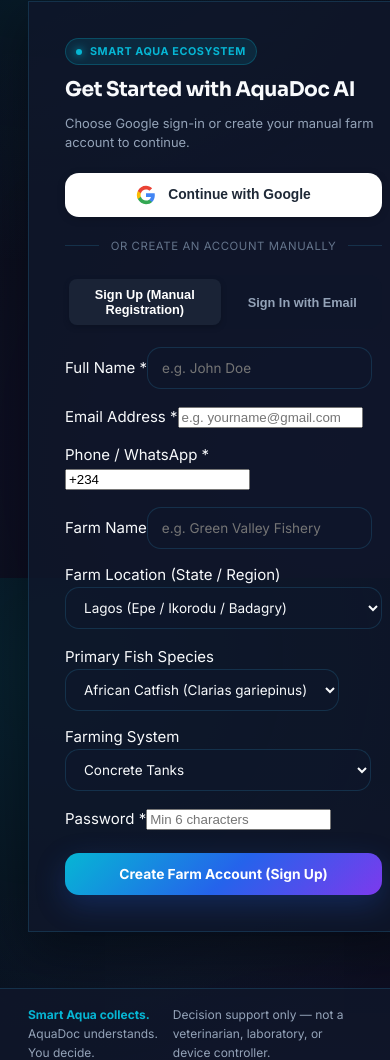
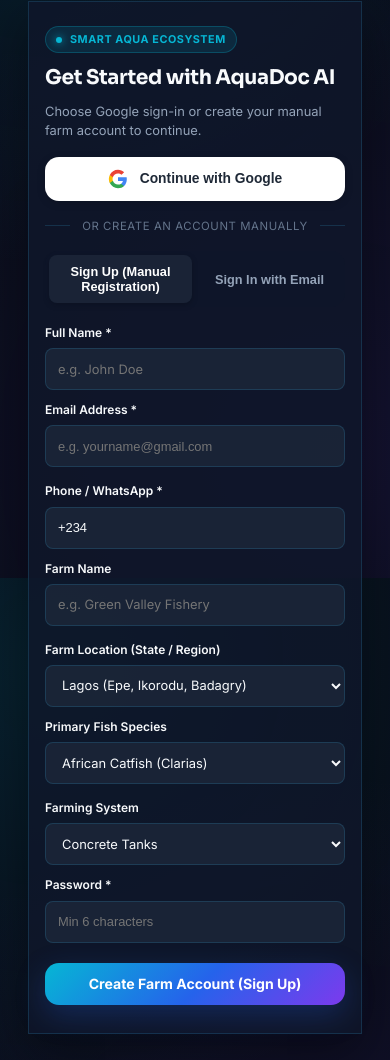
Before and after one commit to Web3diviner/SmartAQUA, a React (Vite) app in the folder aquadoc-web/: page /auth in a window 390 px wide. Shown: the part 266-1326 px from the top of the page. Built offline with nearby package versions, Linux system fonts and the light colour scheme; no server answers.

Commit message:
fix: align form input fields into responsive 2-column grid and ensure create account button visibility with scrollable container

```diff
--- a/aquadoc-web/src/components/AuthModal.tsx
+++ b/aquadoc-web/src/components/AuthModal.tsx
@@ -271,12 +271,12 @@
                   onChange={(e) => setSignupForm({ ...signupForm, farmLocation: e.target.value })}
                   className="input"
                 >
-                  <option value="Lagos State (Epe / Ikorodu / Badagry)">Lagos (Epe / Ikorodu / Badagry)</option>
-                  <option value="Ogun State (Abeokuta / Ijebu / Sagamu)">Ogun (Abeokuta / Ijebu / Sagamu)</option>
-                  <option value="Oyo State (Ibadan / Oyo / Ogbomoso)">Oyo (Ibadan / Oyo / Ogbomoso)</option>
-                  <option value="Delta & Rivers (Asaba / Port Harcourt)">Delta & Rivers (Asaba / Port Harcourt)</option>
-                  <option value="FCT Abuja & Northern Hubs">FCT Abuja & Northern Hubs</option>
-                  <option value="West Africa Regional (Ghana / Cameroon)">West Africa Regional (Ghana / Cameroon)</option>
+                  <option value="Lagos State (Epe / Ikorodu / Badagry)">Lagos (Epe, Ikorodu, Badagry)</option>
+                  <option value="Ogun State (Abeokuta / Ijebu / Sagamu)">Ogun (Abeokuta, Sagamu, Ijebu)</option>
+                  <option value="Oyo State (Ibadan / Oyo / Ogbomoso)">Oyo (Ibadan, Ogbomoso)</option>
+                  <option value="Delta & Rivers (Asaba / Port Harcourt)">Delta & Rivers (Port Harcourt, Asaba)</option>
+                  <option value="FCT Abuja & Northern Hubs">Abuja & Northern Hubs</option>
+                  <option value="West Africa Regional (Ghana / Cameroon)">West Africa (Ghana, Cameroon)</option>
                 </select>
               </div>
 
@@ -287,8 +287,8 @@
                   onChange={(e) => setSignupForm({ ...signupForm, primarySpecies: e.target.value })}
                   className="input"
                 >
-                  <option value="African Catfish (Clarias gariepinus)">African Catfish (Clarias gariepinus)</option>
-                  <option value="Nile Tilapia (Oreochromis niloticus)">Nile Tilapia (Oreochromis niloticus)</option>
+                  <option value="African Catfish (Clarias gariepinus)">African Catfish (Clarias)</option>
+                  <option value="Nile Tilapia (Oreochromis niloticus)">Nile Tilapia (Oreochromis)</option>
                   <option value="Heteroclarias Hybrid (Clarias x Heterobranchus)">Heteroclarias Hybrid</option>
                   <option value="Pangasius / Asian Catfish">Pangasius Catfish</option>
                 </select>
@@ -306,7 +306,7 @@
                   <option value="Concrete Tanks">Concrete Tanks</option>
                   <option value="Earthen Ponds">Earthen Ponds</option>
                   <option value="Tarpaulin Tanks">Tarpaulin Tanks</option>
-                  <option value="Recirculating Aquaculture System (RAS)">Recirculating Aquaculture System (RAS)</option>
+                  <option value="Recirculating Aquaculture System (RAS)">RAS (Recirculating System)</option>
                 </select>
               </div>
 
--- a/aquadoc-web/src/pages/AuthPage.tsx
+++ b/aquadoc-web/src/pages/AuthPage.tsx
@@ -281,12 +281,12 @@
                   onChange={(e) => setSignupForm({ ...signupForm, farmLocation: e.target.value })}
                   className="input"
                 >
-                  <option value="Lagos State (Epe / Ikorodu / Badagry)">Lagos (Epe / Ikorodu / Badagry)</option>
-                  <option value="Ogun State (Abeokuta / Ijebu / Sagamu)">Ogun (Abeokuta / Ijebu / Sagamu)</option>
-                  <option value="Oyo State (Ibadan / Oyo / Ogbomoso)">Oyo (Ibadan / Oyo / Ogbomoso)</option>
-                  <option value="Delta & Rivers (Asaba / Port Harcourt)">Delta & Rivers (Asaba / Port Harcourt)</option>
-                  <option value="FCT Abuja & Northern Hubs">FCT Abuja & Northern Hubs</option>
-                  <option value="West Africa Regional (Ghana / Cameroon)">West Africa Regional (Ghana / Cameroon)</option>
+                  <option value="Lagos State (Epe / Ikorodu / Badagry)">Lagos (Epe, Ikorodu, Badagry)</option>
+                  <option value="Ogun State (Abeokuta / Ijebu / Sagamu)">Ogun (Abeokuta, Sagamu, Ijebu)</option>
+                  <option value="Oyo State (Ibadan / Oyo / Ogbomoso)">Oyo (Ibadan, Ogbomoso)</option>
+                  <option value="Delta & Rivers (Asaba / Port Harcourt)">Delta & Rivers (Port Harcourt, Asaba)</option>
+                  <option value="FCT Abuja & Northern Hubs">Abuja & Northern Hubs</option>
+                  <option value="West Africa Regional (Ghana / Cameroon)">West Africa (Ghana, Cameroon)</option>
                 </select>
               </div>
 
@@ -297,8 +297,8 @@
                   onChange={(e) => setSignupForm({ ...signupForm, primarySpecies: e.target.value })}
                   className="input"
                 >
-                  <option value="African Catfish (Clarias gariepinus)">African Catfish (Clarias gariepinus)</option>
-                  <option value="Nile Tilapia (Oreochromis niloticus)">Nile Tilapia (Oreochromis niloticus)</option>
+                  <option value="African Catfish (Clarias gariepinus)">African Catfish (Clarias)</option>
+                  <option value="Nile Tilapia (Oreochromis niloticus)">Nile Tilapia (Oreochromis)</option>
                   <option value="Heteroclarias Hybrid (Clarias x Heterobranchus)">Heteroclarias Hybrid</option>
                   <option value="Pangasius / Asian Catfish">Pangasius Catfish</option>
                 </select>
@@ -316,7 +316,7 @@
                   <option value="Concrete Tanks">Concrete Tanks</option>
                   <option value="Earthen Ponds">Earthen Ponds</option>
                   <option value="Tarpaulin Tanks">Tarpaulin Tanks</option>
-                  <option value="Recirculating Aquaculture System (RAS)">Recirculating Aquaculture System (RAS)</option>
+                  <option value="Recirculating Aquaculture System (RAS)">RAS (Recirculating System)</option>
                 </select>
               </div>
 
--- a/aquadoc-web/src/styles.css
+++ b/aquadoc-web/src/styles.css
@@ -2287,13 +2287,16 @@
 
 /* Auth Modal & Page */
 .auth-modal-card {
-  max-width: 540px;
+  max-width: 580px;
   width: 100%;
-  padding: 28px;
+  max-height: 88vh;
+  overflow-y: auto;
+  padding: 28px 24px;
   background: var(--bg-surface);
   border: 1px solid var(--border-app);
   border-radius: var(--radius-xl);
-  box-shadow: 0 24px 60px rgba(0, 0, 0, 0.6);
+  box-shadow: 0 24px 60px rgba(0, 0, 0, 0.7);
+  box-sizing: border-box;
 }
 
 .auth-page-container {
@@ -2301,16 +2304,18 @@
   display: grid;
   place-items: center;
   padding: 40px 16px;
+  box-sizing: border-box;
 }
 
 .auth-page-card {
-  max-width: 580px;
+  max-width: 620px;
   width: 100%;
-  padding: 36px;
+  padding: 36px 28px;
   background: var(--bg-surface);
   border: 1px solid var(--border-app);
   border-radius: var(--radius-xl);
   box-shadow: 0 20px 50px rgba(0, 0, 0, 0.4);
+  box-sizing: border-box;
 }
 
 .auth-brand-badge {
@@ -2348,7 +2353,7 @@
   font-size: 0.86rem;
   color: var(--text-muted);
   line-height: 1.45;
-  margin-bottom: 20px;
+  margin-bottom: 16px;
 }
 
 .google-auth-section {
@@ -2385,6 +2390,7 @@
   cursor: pointer;
   transition: all 0.2s ease;
   box-shadow: 0 2px 8px rgba(0, 0, 0, 0.15);
+  box-sizing: border-box;
 }
 
 .google-auth-btn:hover {
@@ -2396,13 +2402,14 @@
 .google-icon {
   width: 20px;
   height: 20px;
+  flex-shrink: 0;
 }
 
 .auth-divider {
   display: flex;
   align-items: center;
   text-align: center;
-  margin: 20px 0;
+  margin: 16px 0;
   color: var(--text-dim);
   font-size: 0.76rem;
   text-transform: uppercase;
@@ -2426,12 +2433,13 @@
   background: var(--bg-surface-subtle);
   padding: 4px;
   border-radius: var(--radius-md);
-  margin-bottom: 18px;
+  margin-bottom: 16px;
+  box-sizing: border-box;
 }
 
 .auth-tab {
   flex: 1;
-  padding: 8px;
+  padding: 9px;
   background: transparent;
   border: none;
   border-radius: var(--radius-sm);
@@ -2440,6 +2448,7 @@
   font-weight: 600;
   cursor: pointer;
   transition: all 0.15s ease;
+  text-align: center;
 }
 
 .auth-tab--active {
@@ -2452,13 +2461,69 @@
   display: flex;
   flex-direction: column;
   gap: 14px;
+  width: 100%;
+  box-sizing: border-box;
+}
+
+.form-grid-2 {
+  display: grid;
+  grid-template-columns: 1fr 1fr;
+  gap: 12px;
+  width: 100%;
+  box-sizing: border-box;
+}
+
+.form-group {
+  display: flex;
+  flex-direction: column;
+  gap: 6px;
+  width: 100%;
+  min-width: 0;
+  box-sizing: border-box;
+}
+
+.form-group label {
+  font-size: 0.8rem;
+  font-weight: 600;
+  color: var(--text-main);
+  text-align: left;
+}
+
+.form-group input,
+.form-group select,
+.auth-form .input {
+  width: 100%;
+  max-width: 100%;
+  height: 42px;
+  padding: 8px 12px;
+  background: var(--bg-surface-elevated);
+  border: 1px solid var(--border-app);
+  border-radius: var(--radius-sm);
+  color: var(--text-main);
+  font-size: 0.86rem;
+  box-sizing: border-box;
+  text-overflow: ellipsis;
+  overflow: hidden;
+  white-space: nowrap;
+}
+
+.form-group select option {
+  background: #0f172a;
+  color: #f8fafc;
+  padding: 6px;
 }
 
 .auth-submit-btn {
-  margin-top: 8px;
+  margin-top: 6px;
+  margin-bottom: 4px;
   padding: 12px;
-  font-size: 0.92rem;
+  font-size: 0.94rem;
   font-weight: 700;
+  width: 100%;
+  box-sizing: border-box;
+  display: flex;
+  align-items: center;
+  justify-content: center;
 }
 
 .auth-error-alert {
@@ -2469,6 +2534,22 @@
   color: #f87171;
   font-size: 0.84rem;
   margin-bottom: 14px;
+}
+
+@media (max-width: 640px) {
+  .form-grid-2 {
+    grid-template-columns: 1fr;
+    gap: 10px;
+  }
+
+  .auth-modal-card {
+    padding: 20px 16px;
+    max-height: 92vh;
+  }
+
+  .auth-page-card {
+    padding: 24px 16px;
+  }
 }
 
 .demo-accounts-strip {
```
